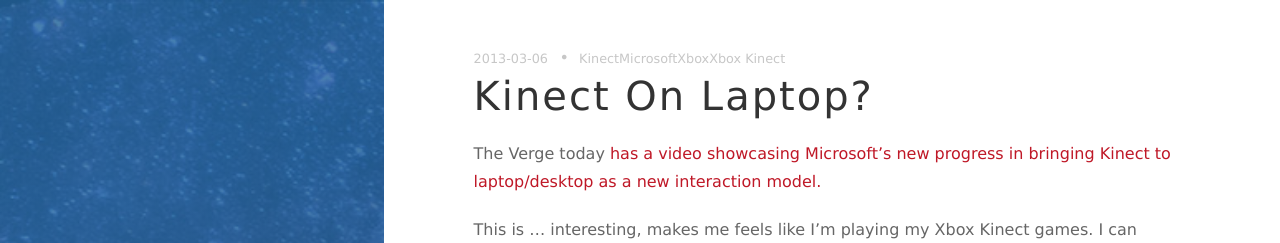
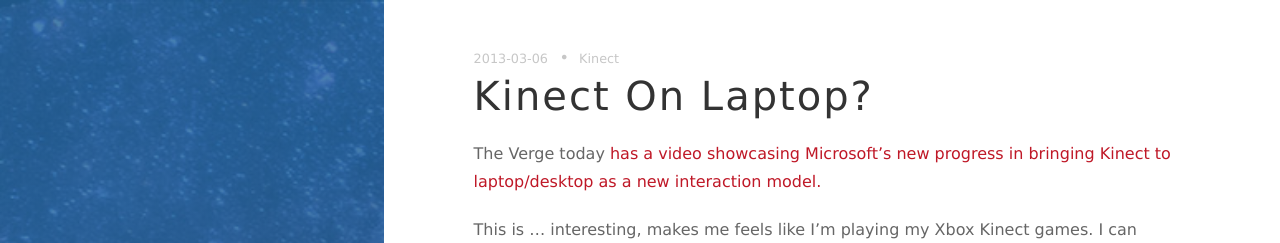
Before and after one commit to lymenlee/mucraft, a Jekyll site: the page built from _posts/2013-03-06-kinect-on-laptop.markdown, in a window 1280 px wide and 1399 px high. Shown: the top 243 px of the window. Built offline with Jekyll 4.4.1, drawn with Linux system fonts in a browser that asks for light colours; nearby versions of some CDN libraries; comment, search, counter and statistics services are not loaded; part of the change alters nothing that is shown.

Commit message:
Update 2013-03-06-kinect-on-laptop.markdown

```diff
--- a/_posts/2013-03-06-kinect-on-laptop.markdown
+++ b/_posts/2013-03-06-kinect-on-laptop.markdown
@@ -1,21 +1,19 @@
 ---
 author: mountainwalker
 comments: true
-date: 2013-03-06 16:45:33+00:00
+date: 2013-03-06T16:45:33.000Z
 layout: post
-link: https://linwangge.wordpress.com/2013/03/06/kinect-on-laptop/
+link: 'https://linwangge.wordpress.com/2013/03/06/kinect-on-laptop/'
 slug: kinect-on-laptop
 title: Kinect On Laptop?
 wordpress_id: 1382
 categories:
-- Design
-- Tech Trends
-- UI/UX
+  - Design
+  - Tech Trends
+  - UI/UX
 tags:
-- Kinect
-- Microsoft
-- Xbox
-- Xbox Kinect
+  - Kinect
+published: true
 ---
 
 The Verge today[ has a video showcasing Microsoft's new progress in bringing Kinect to laptop/desktop as a new interaction model. ](http://www.theverge.com/2013/3/6/4069598/kinect-for-windows-hand-detection-hands-on)
```
